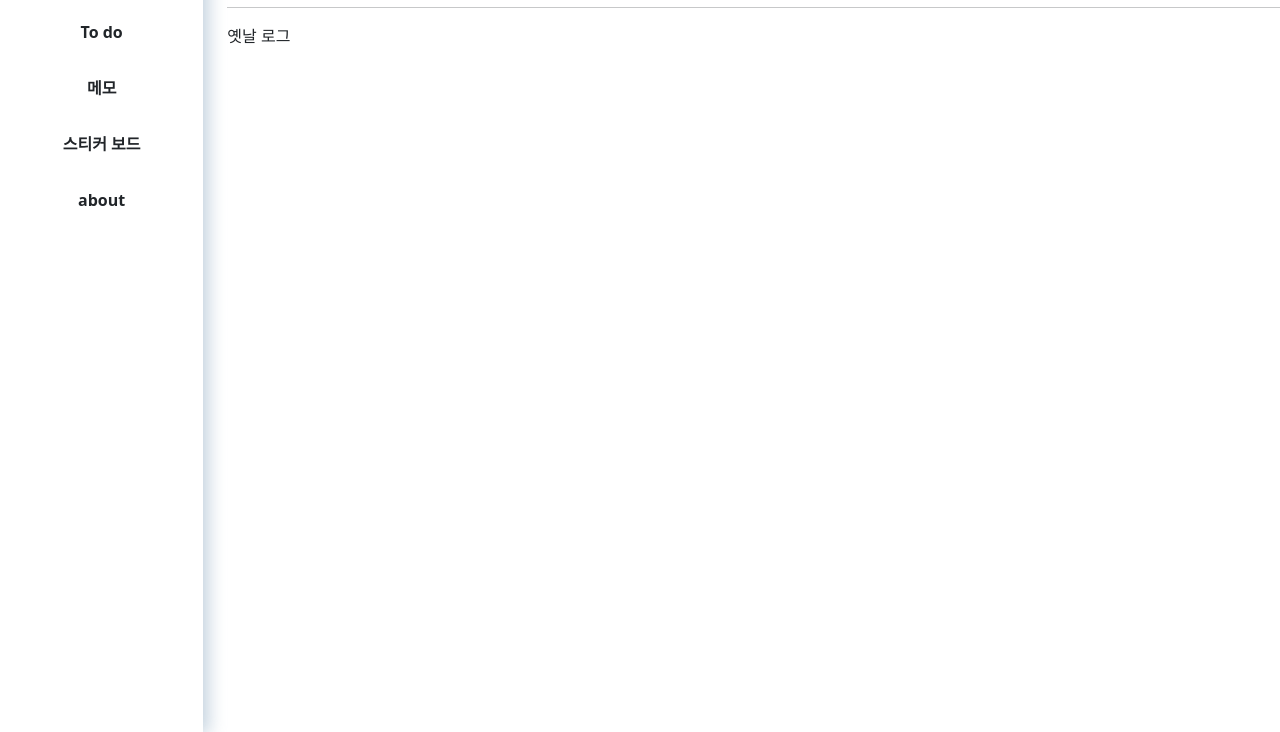
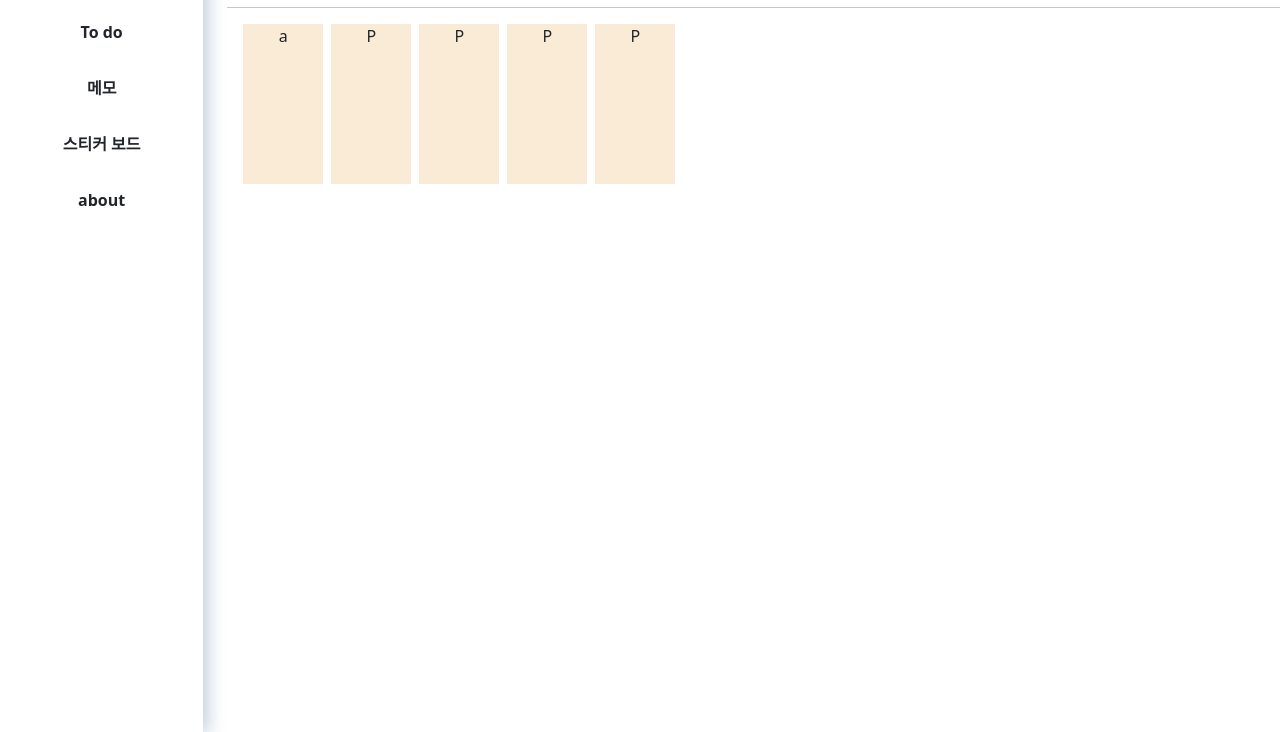
Before and after one commit to RDDcat/TodoNodeJS, a website: page todo/public/board.html in a window 1280 px wide. Shown: the part 68-800 px from the top of the page. Drawn offline with nearby package versions, Linux system fonts and the light colour scheme.

Commit message:
[UPDATE] board 이벤트랑 css 추가

```diff
--- a/todo/public/board.html
+++ b/todo/public/board.html
@@ -6,6 +6,7 @@
     <link href="https://cdn.jsdelivr.net/npm/bootstrap@5.1.3/dist/css/bootstrap.min.css" rel="stylesheet" integrity="sha384-1BmE4kWBq78iYhFldvKuhfTAU6auU8tT94WrHftjDbrCEXSU1oBoqyl2QvZ6jIW3" crossorigin="anonymous">
     <link href="./css/index.css" rel="stylesheet">
     <link href="./css/nav.css" rel="stylesheet">
+    <link href="./css/board.css" rel="stylesheet">
 
     <script type="text/javascript" src="js/nav.js"></script>
 </head>
@@ -46,10 +47,37 @@
             </div>
             <hr>
             <div class="content-body">
-                옛날 로그
+                <ul class="list">
+                    <li class="item" draggable="true">a</li>
+                    <li class="item" draggable="true">P</li>
+                    <li class="item" draggable="true">P</li>
+                    <li class="item" draggable="true">P</li>
+                    <li class="item" draggable="true">P</li>
+                </ul>
+
             </div>
         </div>
     </div>
 </div>
 
+<script>
+    const list = document.querySelector(".list");
+
+    // dragstart, dragover, drag 로 이벤트 구분
+    let picked = null;
+    list.addEventListener("dragstart", (e)=>{
+        picked = e.target;
+    })
+
+    list.addEventListener("dragover", (e)=>{
+        e.preventDefault();
+
+    })
+
+    list.addEventListener("drop", (e)=>{
+        e.target.before(picked);
+    })
+
+
+</script>
 </body>
--- /dev/null
+++ b/todo/public/css/board.css
@@ -0,0 +1,11 @@
+.list{
+    display: flex;
+    list-style:none;
+}
+.item{
+    text-align: center;
+    margin-right: 1rem;
+    background-color: antiquewhite;
+    height: 20rem;
+    width: 10rem;
+}
```
Also changed, not shown: todo/public/memo.html (line endings or trailing spaces).
